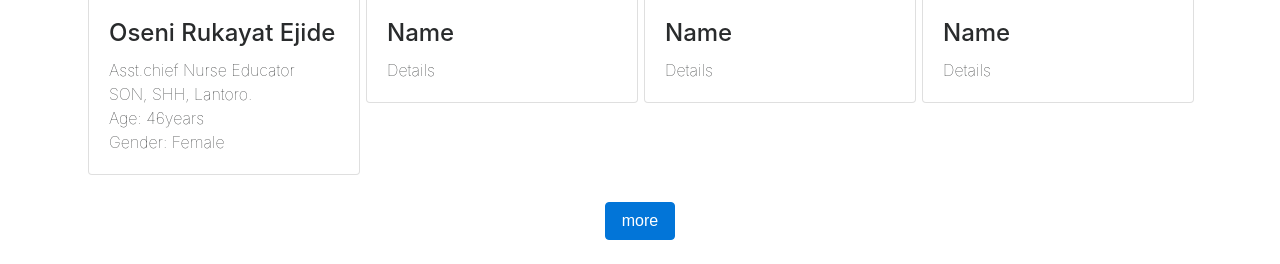
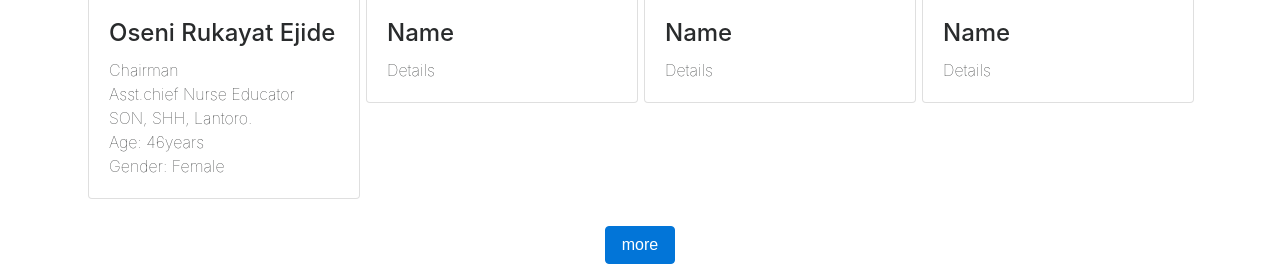
Before and after one commit to seyi-Alexander/ogunstate, a PHP site: page / in a window 1280 px wide. Shown: the part 1143-1407 px from the top of the page. Before the commit the page ends 1383 px from the top, so only its background shows below. Run offline with PHP 8.4, Linux system fonts and the light colour scheme; some libraries are stand-ins or nearby versions.

Commit message:
Update index.php

```diff
--- a/index.php
+++ b/index.php
@@ -174,7 +174,7 @@
                 <img class="card-img-top" src="http://via.placeholder.com/350x150">
                 <div class="card-block">
                     <h4 class="card-title">Oseni Rukayat Ejide</h4>
-                    <p class="card-text">Asst.chief Nurse Educator
+                    <p class="card-text">Chairman<br>Asst.chief Nurse Educator
                         <br>SON, SHH, Lantoro.
                         <br>Age: 46years
                         <br>Gender: Female</p>
```
